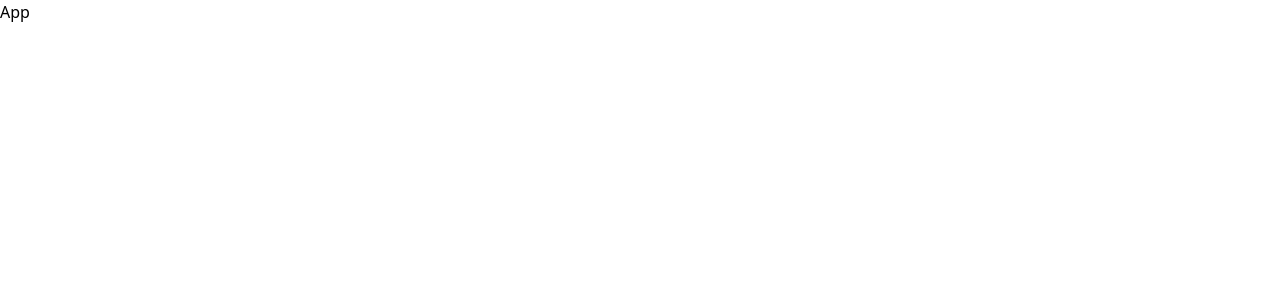
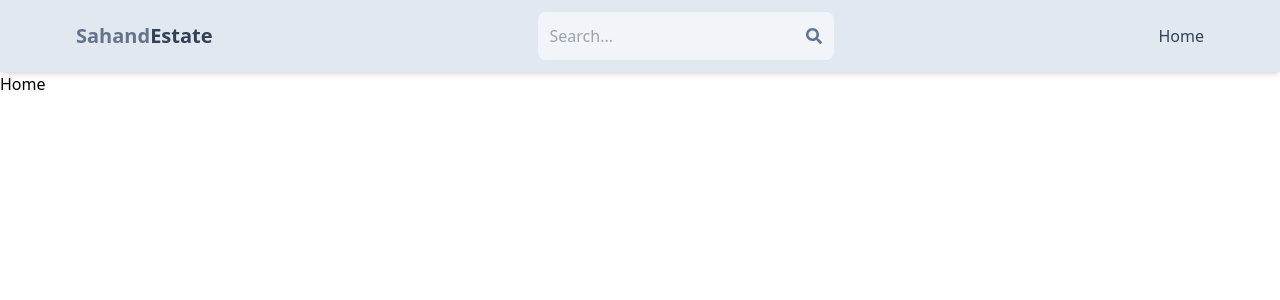
Before and after one commit to wwCharles/PropertySearchSite, a React (Vite) app in the folder client/: page / in a window 1280 px wide. Shown: the top 300 px of the page. Built offline with nearby package versions, Linux system fonts and the light colour scheme.

Commit message:
header and search ui

```diff
--- a/client/package.json
+++ b/client/package.json
@@ -11,7 +11,9 @@
   },
   "dependencies": {
     "react": "^18.2.0",
-    "react-dom": "^18.2.0"
+    "react-dom": "^18.2.0",
+    "react-icons": "^4.11.0",
+    "react-router-dom": "^6.16.0"
   },
   "devDependencies": {
     "@types/react": "^18.2.15",
--- a/client/src/App.jsx
+++ b/client/src/App.jsx
@@ -1,7 +1,15 @@
-import React from 'react'
+import { BrowserRouter, Routes, Route } from 'react-router-dom';
+import Home from './pages/Home';
+import Header from './components/Header';
 
 export default function App() {
   return (
-    <div>App</div>
+    <BrowserRouter>
+    <Header />
+    <Routes>
+      <Route path='/' element={<Home />} />
+    </Routes>
+  </BrowserRouter>
+  // <div>IUIOUIOU</div>
   )
 }
--- /dev/null
+++ b/client/src/components/Header.jsx
@@ -0,0 +1,32 @@
+import { Link } from "react-router-dom";
+import { FaSearch } from "react-icons/fa";
+
+export default function Header() {
+  return (
+    <header className="bg-slate-200 shadow-md">
+      <div className="flex justify-between items-center max-w-6xl mx-auto p-3">
+        <Link to="/">
+          <h1 className="font-bold text-sm sm:text-xl flex flex-wrap">
+            <span className="text-slate-500">Sahand</span>
+            <span className="text-slate-700">Estate</span>
+          </h1>
+        </Link>
+        <form className="bg-slate-100 p-3 rounded-lg flex items-center">
+          <input
+            type="text"
+            placeholder="Search..."
+            className="bg-transparent focus:outline-none w-24 sm:w-64"
+          />
+          <FaSearch className="text-slate-500 "/>
+        </form>
+        <ul className="flex gap-4">
+          <Link to="/">
+            <li className="hidden sm:inline text-slate-700 hover:underline">
+              Home
+            </li>
+          </Link>
+        </ul>
+      </div>
+    </header>
+  );
+}
```
Also changed, not shown: 1 other file (tests, documents, lock files or other folders).
